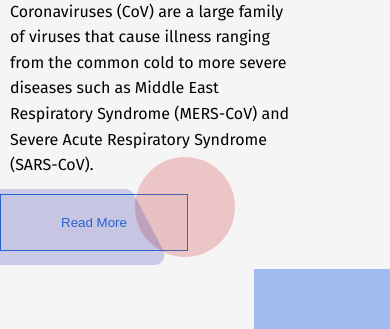
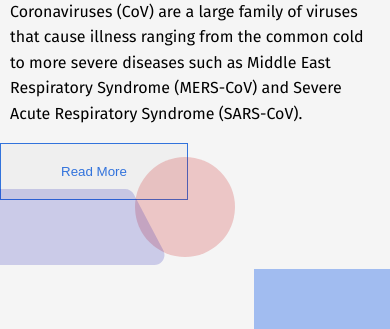
Before and after one commit to chris097/covid-19, a website: page index.html in a window 390 px wide. Shown: the part 291-620 px from the top of the page. Drawn offline with Linux system fonts and the light colour scheme; no server answers.

Commit message:
update covid.css

```diff
--- a/custom/css/pages/header.css
+++ b/custom/css/pages/header.css
@@ -184,7 +184,7 @@
     .covid-symptoms-text,
     .covid-contagion-content,
     .covid-prevention-content{
-        width: 300px !important;
+        width: 100% !important;
         padding: 0 10px !important;
     }
 }
```
